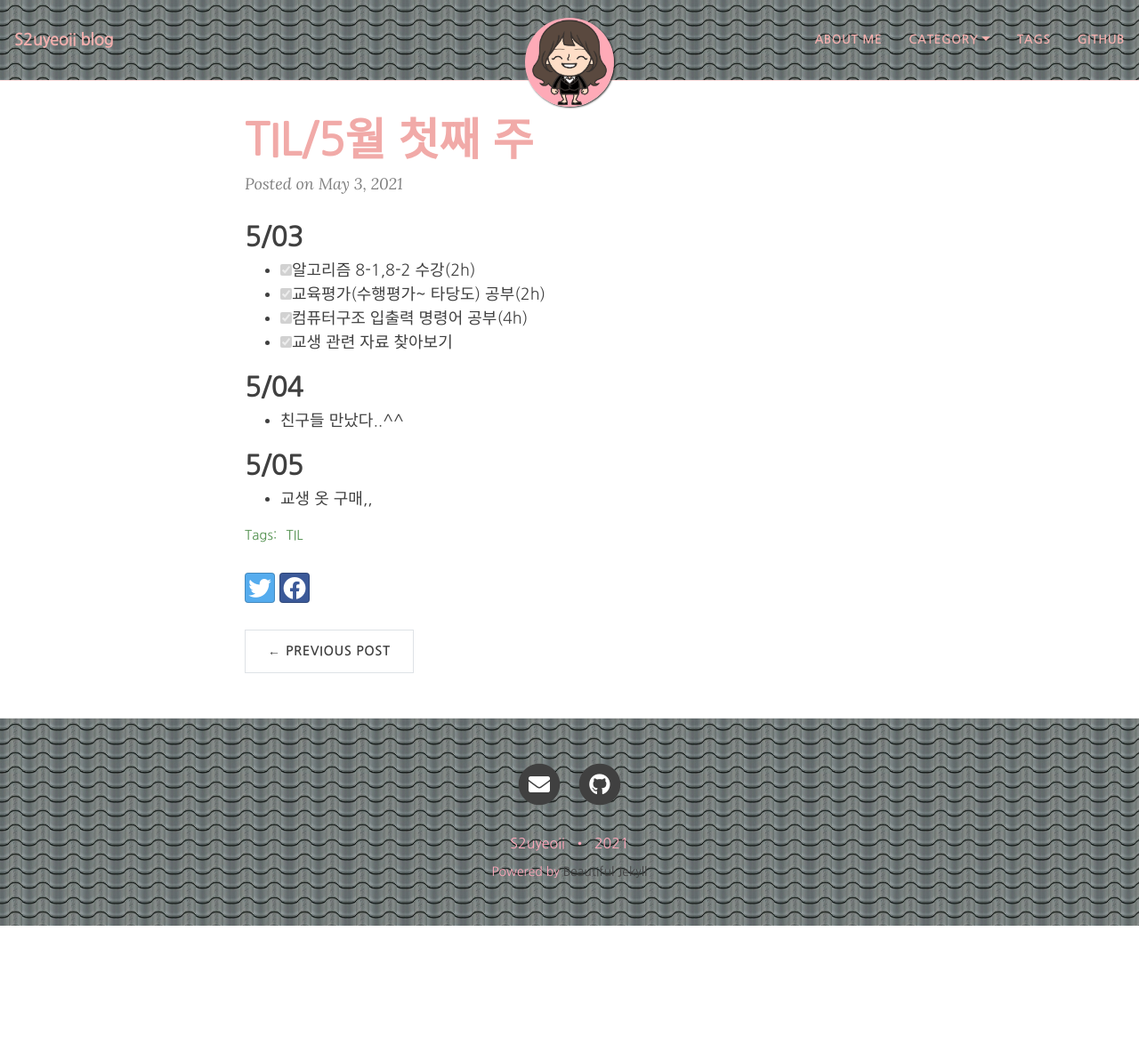
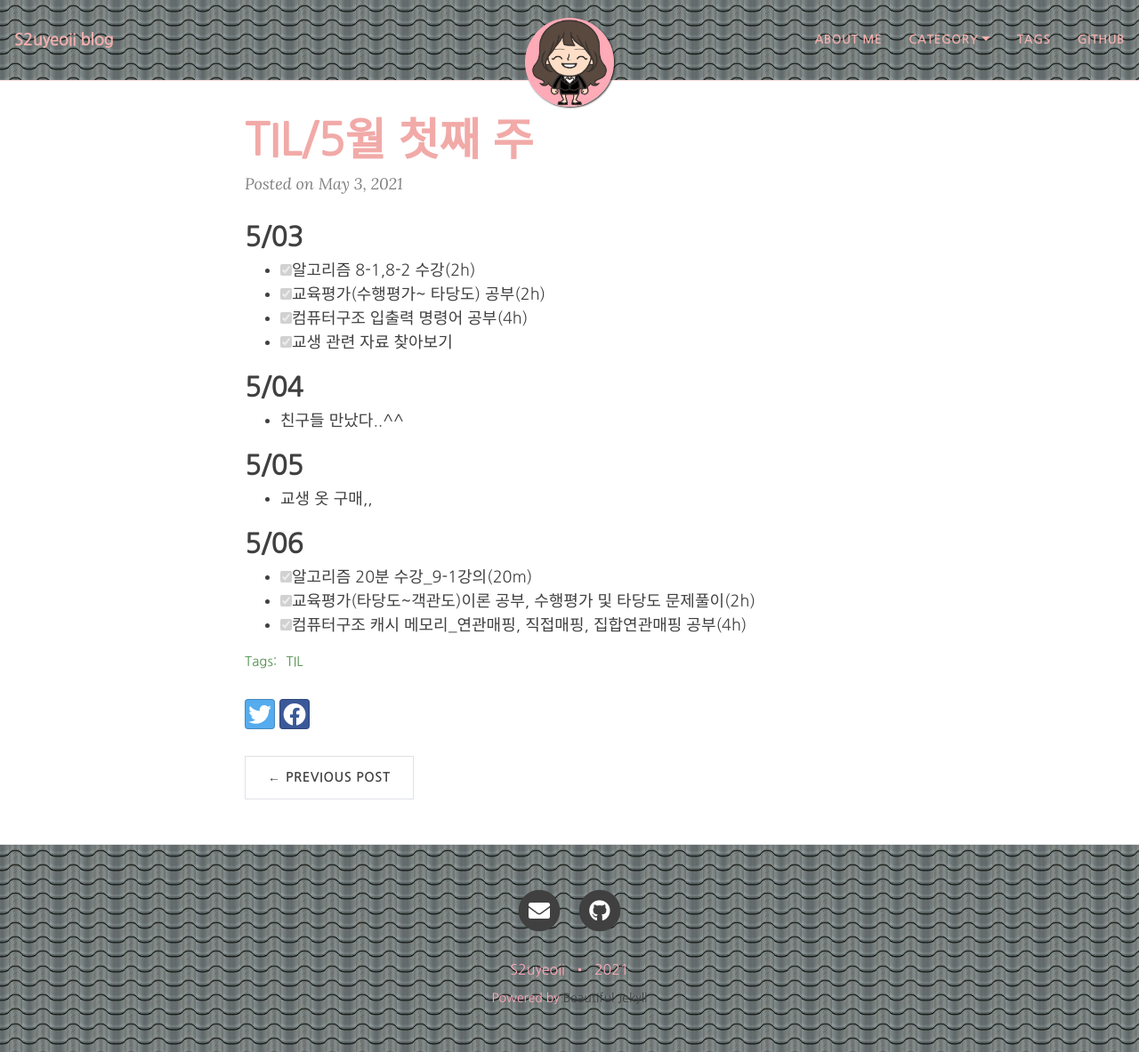
Before and after one commit to yeoneed/yeoneed.github.io, a Jekyll site: the page built from _posts/2021-05-03-TIL-5월첫째주.md, in a window 1280 px wide and 1183 px high. Shown: the whole window at 89% size. Built offline with Jekyll 4.4.1, drawn with Linux system fonts in a browser that asks for light colours; nearby versions of some CDN libraries; some web fonts are replaced.

Commit message:
Update and rename 2021-05-03-5월첫째주-TIL.md to 2021-05-03-TIL-5월첫째주.md

```diff
--- a/_posts/2021-05-03-5월첫째주-TIL.md
+++ b/_posts/2021-05-03-TIL-5월첫째주.md
@@ -21,3 +21,9 @@ category: [TIL]
 ## 5/05
 
  - 교생 옷 구매,,
+
+## 5/06
+
+ - [x] 알고리즘 20분 수강_9-1강의(20m)
+ - [x] 교육평가(타당도~객관도)이론 공부, 수행평가 및 타당도 문제풀이(2h)
+ - [x] 컴퓨터구조 캐시 메모리_연관매핑, 직접매핑, 집합연관매핑 공부(4h)
```
